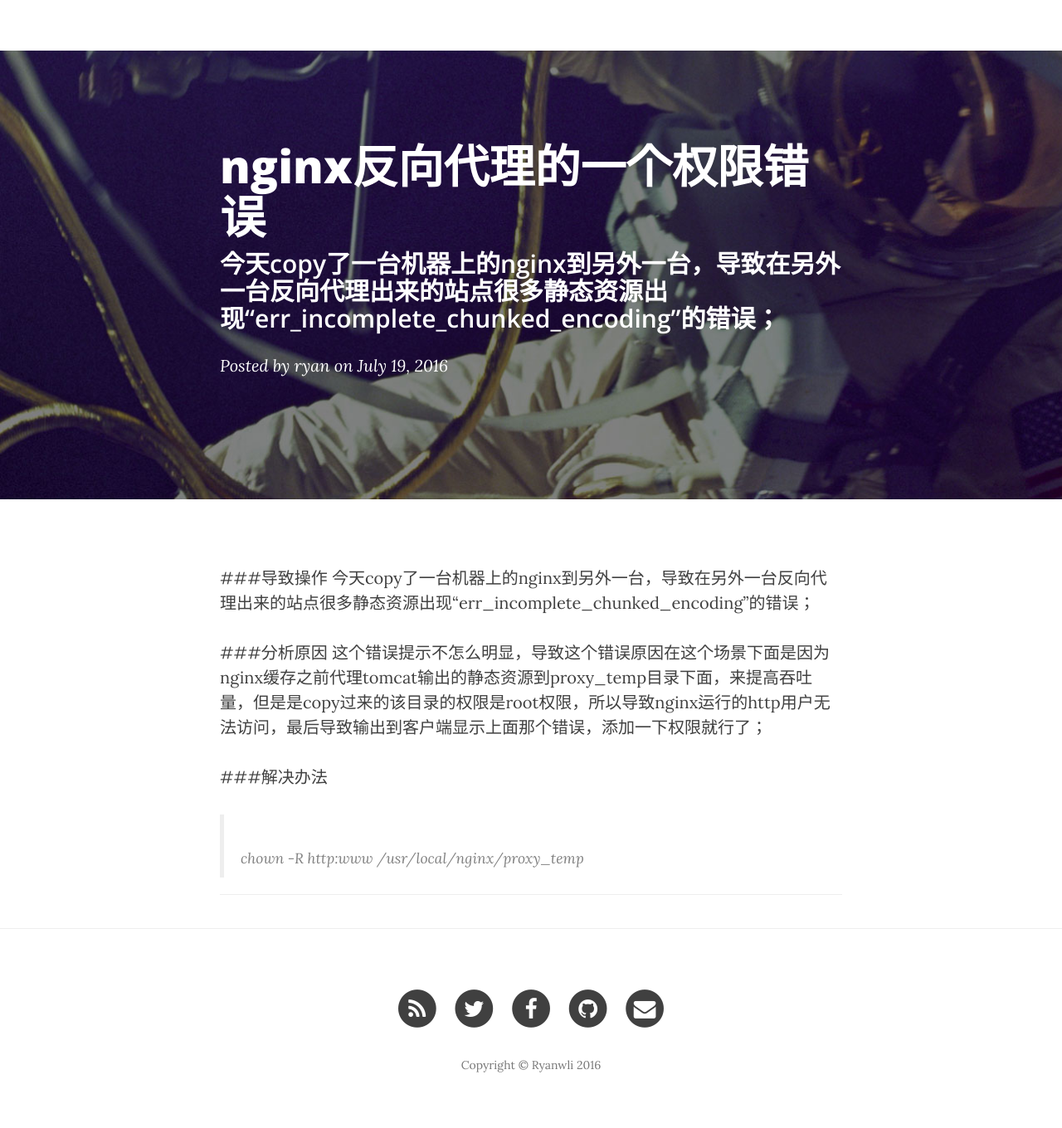
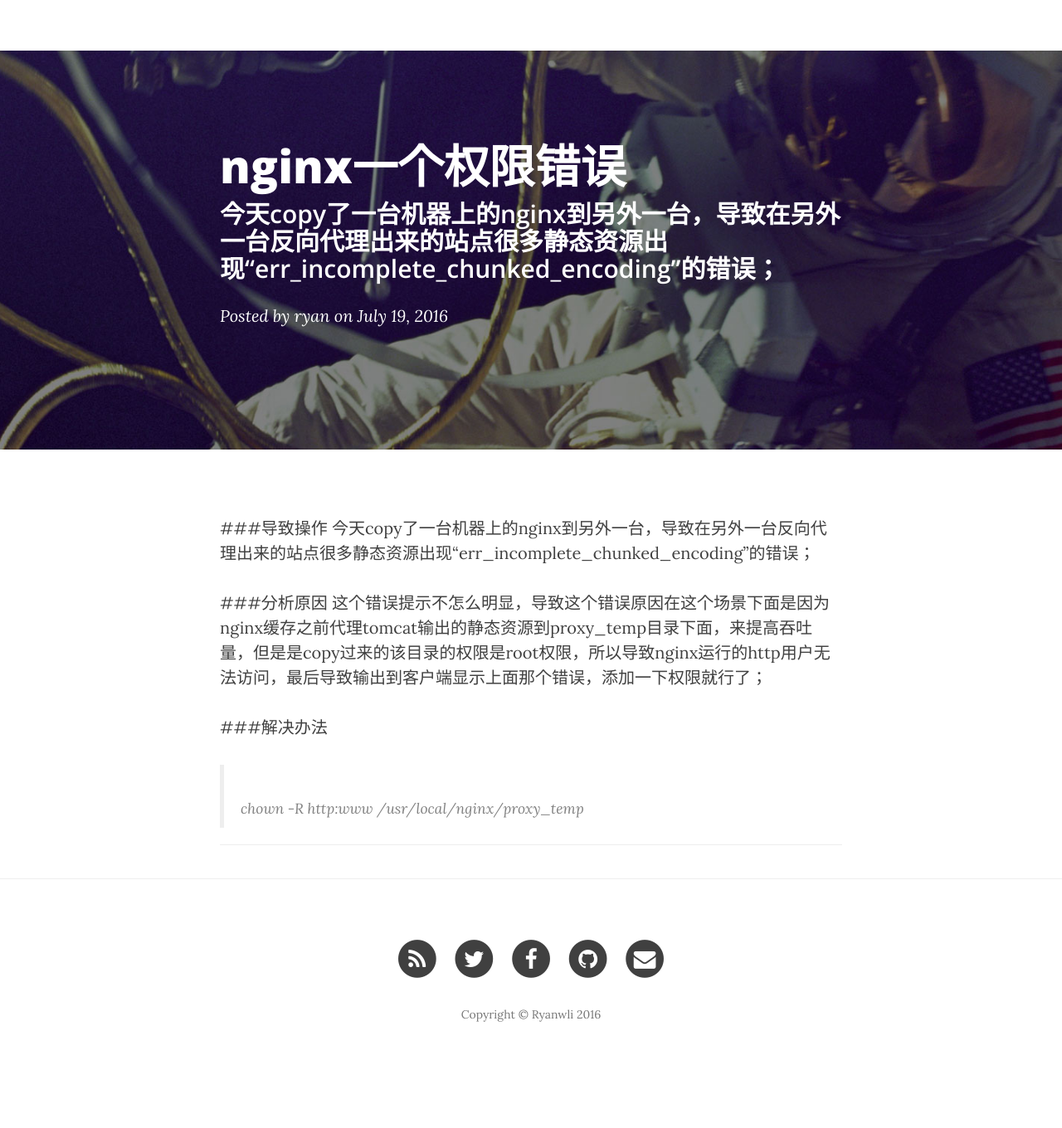
Before and after one commit to ryanwli/ryanwli.github.io, a Jekyll site: the page built from _posts/2016-07-20-nginx-error.md, in a window 1280 px wide. Shown: the whole page at 83% size. Built offline with Jekyll 4.4.1, drawn with Linux system fonts in a browser that asks for light colours; nearby versions of some CDN libraries; after the commit the page ends 1299 px from its top, so only the background shows below that.

Commit message:
change title

```diff
--- a/_posts/2016-07-20-nginx-error.md
+++ b/_posts/2016-07-20-nginx-error.md
@@ -1,6 +1,6 @@
 ---
 layout:     post
-title:      "nginx反向代理的一个权限错误"
+title:      "nginx一个权限错误"
 subtitle:   "今天copy了一台机器上的nginx到另外一台，导致在另外一台反向代理出来的站点很多静态资源出现“err_incomplete_chunked_encoding”的错误；"
 date:       2016-07-19 12:00:00
 author:     "ryan"
```
Also changed, not shown: 1 other file.
